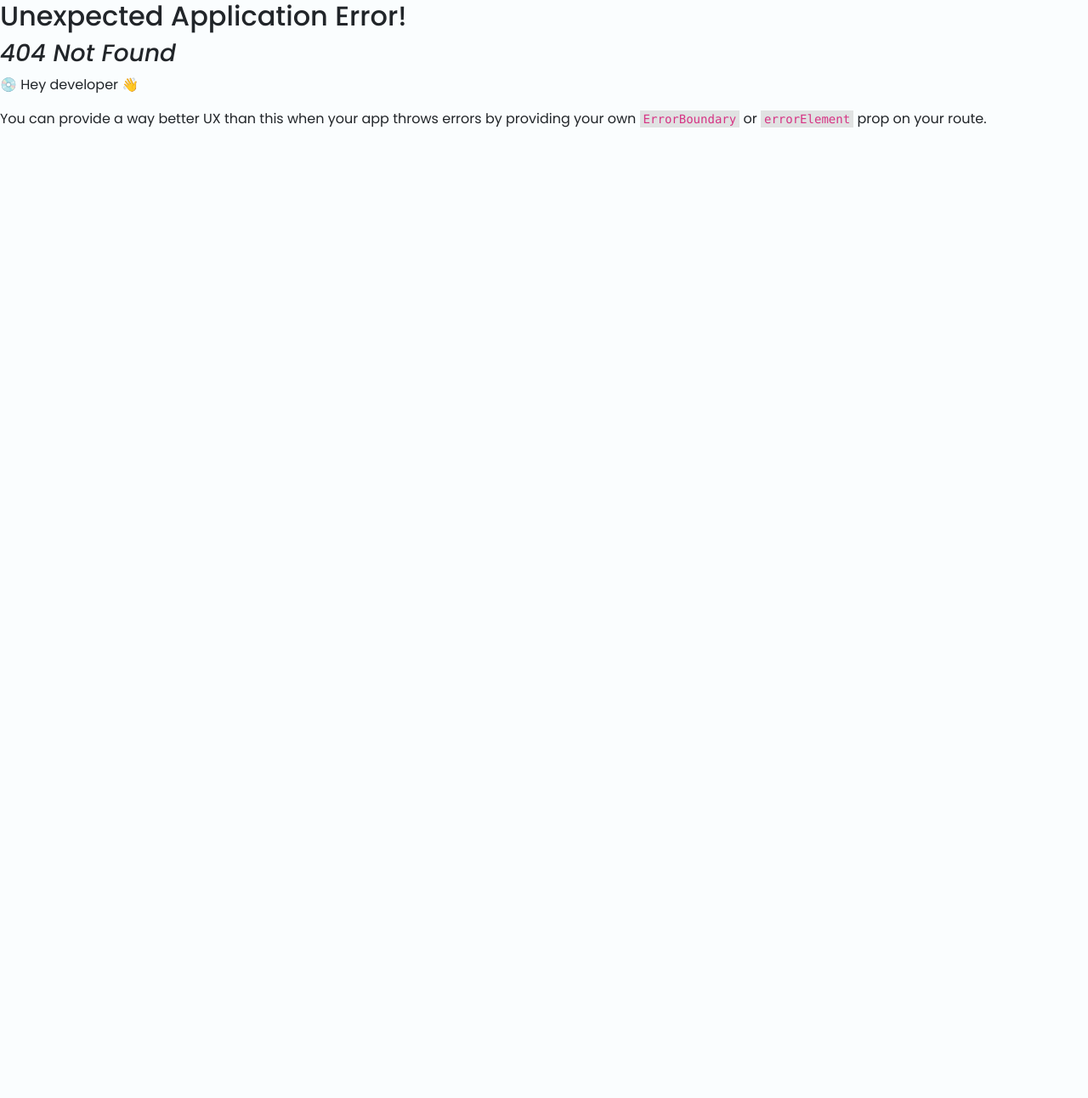
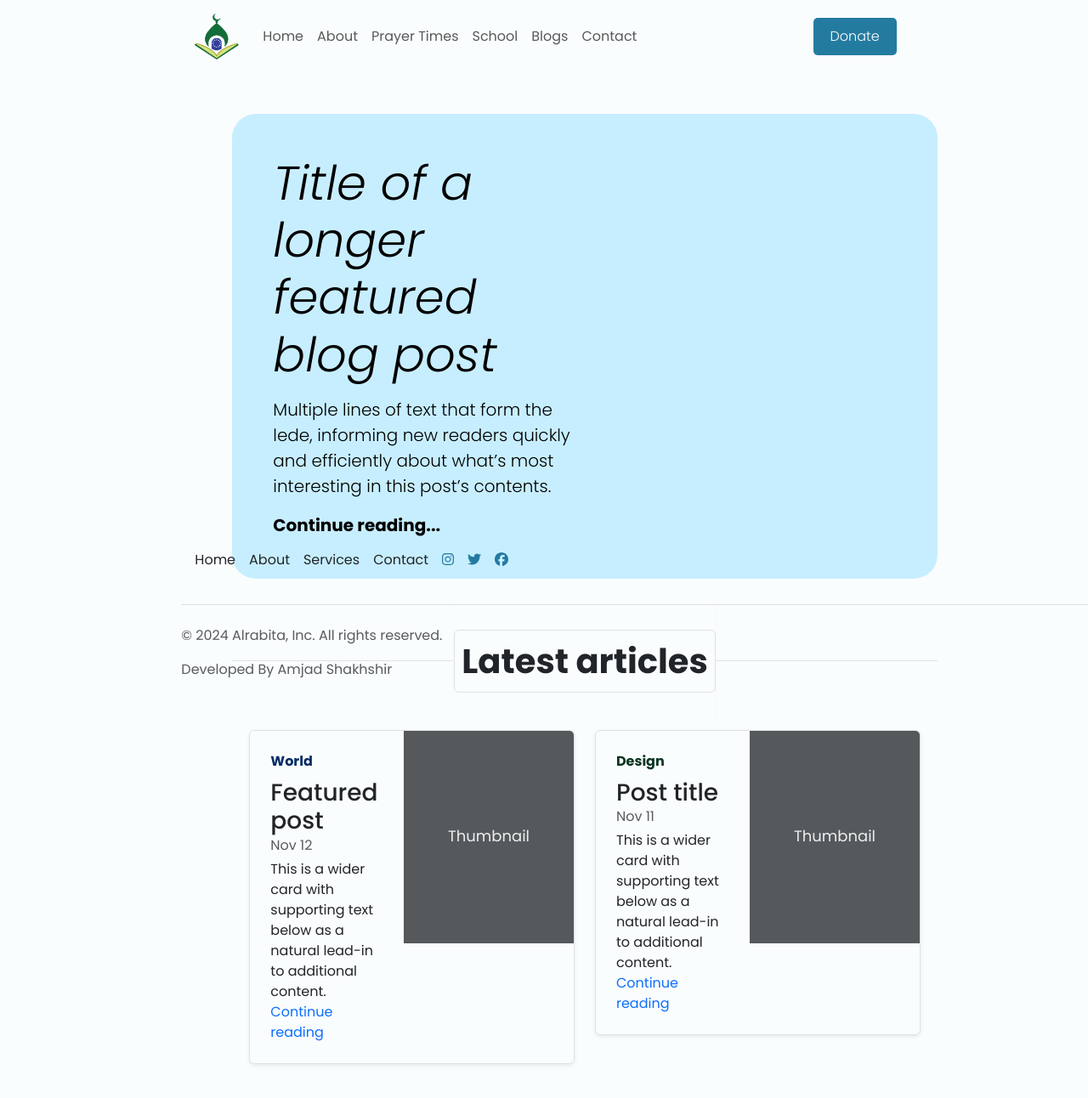
Before and after one commit to AmjadShakhshir/mosque-frontend, a React (Vite) app: page /blogs in a window 1280 px wide. Before the commit this address had no page. Shown: the top 1292 px of the page at 85% size. Before the commit the page ends 800 px from the top, so only its background shows below. Built offline with nearby package versions, Linux system fonts and the light colour scheme.

Commit message:
add new pages

```diff
--- a/src/components/Header.tsx
+++ b/src/components/Header.tsx
@@ -5,17 +5,30 @@ const Header = () => {
     <header>
       <Navbar expand="lg">
         <Container fluid>
-          <Navbar.Brand href="#">
+          <Navbar.Brand href="/">
             <img src="/assets/logo_03.png" width="60" height="60" className="d-inline-block align-top" alt="Mosque logo" />
           </Navbar.Brand>
           <Navbar.Toggle aria-controls="navbarScroll" />
           <Navbar.Collapse id="navbarScroll">
             <Nav className="me-auto my-2 my-lg-0" style={{ maxHeight: "100px" }} navbarScroll>
-              <Nav.Link href="#action1">Home</Nav.Link>
-              <Nav.Link href="#action2">Prayer Times</Nav.Link>
-              <Nav.Link href="#action2">Services</Nav.Link>
-              <Nav.Link href="#action2">About</Nav.Link>
-              <Nav.Link href="#action2">Contact</Nav.Link>
+              <Nav.Link className="nav-link" href="#action1">
+                Home
+              </Nav.Link>
+              <Nav.Link className="nav-link" href="/about">
+                About
+              </Nav.Link>
+              <Nav.Link className="nav-link" href="#action2">
+                Prayer Times
+              </Nav.Link>
+              <Nav.Link className="nav-link" href="/school">
+                School
+              </Nav.Link>
+              <Nav.Link className="nav-link" href="/blogs">
+                Blogs
+              </Nav.Link>
+              <Nav.Link className="nav-link" href="#action2">
+                Contact
+              </Nav.Link>
             </Nav>
             <Button className="header-btn">Donate</Button>
           </Navbar.Collapse>
--- a/src/index.css
+++ b/src/index.css
@@ -5,6 +5,8 @@
   --border-primary-color: #e3f1fa;
   --border-secondary-color: #ffedab;
   --white-color: #fff;
+  --blue-card: #c7eeff;
+  --gray-card: #dce4ea;
 }
 
 body {
@@ -67,6 +69,113 @@ a {
   border: 10px solid var(--border-primary-color);
   border-radius: 28px;
 }
+/* Start School */
+.school {
+  margin-top: 25px;
+}
+/* End School */
+/* Start About */
+.about-content {
+  background-color: var(--border-secondary-color);
+  border-radius: 28px;
+  padding: 20px;
+}
+/* Start Blogs */
+.blogs {
+  background-color: var(--blue-card);
+  border-radius: 28px;
+}
+.blogs-content {
+  background-color: var(--white-color);
+  border-radius: 28px;
+}
+.bd-placeholder-img {
+  font-size: 1.125rem;
+  text-anchor: middle;
+  -webkit-user-select: none;
+  -moz-user-select: none;
+  user-select: none;
+}
+
+@media (min-width: 768px) {
+  .bd-placeholder-img-lg {
+    font-size: 3.5rem;
+  }
+}
+
+.b-example-divider {
+  width: 100%;
+  height: 3rem;
+  background-color: rgba(0, 0, 0, 0.1);
+  border: solid rgba(0, 0, 0, 0.15);
+  border-width: 1px 0;
+  box-shadow: inset 0 0.5em 1.5em rgba(0, 0, 0, 0.1), inset 0 0.125em 0.5em rgba(0, 0, 0, 0.15);
+}
+
+.b-example-vr {
+  flex-shrink: 0;
+  width: 1.5rem;
+  height: 100vh;
+}
+
+.bi {
+  vertical-align: -0.125em;
+  fill: currentColor;
+}
+
+.nav-scroller {
+  position: relative;
+  z-index: 2;
+  height: 2.75rem;
+  overflow-y: hidden;
+}
+
+.nav-scroller .nav {
+  display: flex;
+  flex-wrap: nowrap;
+  padding-bottom: 1rem;
+  margin-top: -1px;
+  overflow-x: auto;
+  text-align: center;
+  white-space: nowrap;
+  -webkit-overflow-scrolling: touch;
+}
+
+.btn-bd-primary {
+  --bd-violet-bg: #712cf9;
+  --bd-violet-rgb: 112.520718, 44.062154, 249.437846;
+
+  --bs-btn-font-weight: 600;
+  --bs-btn-color: var(--bs-white);
+  --bs-btn-bg: var(--bd-violet-bg);
+  --bs-btn-border-color: var(--bd-violet-bg);
+  --bs-btn-hover-color: var(--bs-white);
+  --bs-btn-hover-bg: #6528e0;
+  --bs-btn-hover-border-color: #6528e0;
+  --bs-btn-focus-shadow-rgb: var(--bd-violet-rgb);
+  --bs-btn-active-color: var(--bs-btn-hover-color);
+  --bs-btn-active-bg: #5a23c8;
+  --bs-btn-active-border-color: #5a23c8;
+}
+
+.bd-mode-toggle {
+  z-index: 1500;
+}
+
+.bd-mode-toggle .dropdown-menu .active .bi {
+  display: block !important;
+}
+/* End Blogs */
+/* Start Footer */
 .footer-icon svg {
   color: var(--primary-color);
 }
+.footer {
+  position: fixed;
+  bottom: 0;
+  width: 100%;
+  color: white;
+  max-width: 1400px;
+  margin: 0 auto;
+}
+/* End Footer */
--- /dev/null
+++ b/src/pages/About.tsx
@@ -0,0 +1,18 @@
+const About = () => {
+  return (
+    <section className="container mt-4">
+      <h1 className="display-4 fst-italic mb-5">About US</h1>
+      <div className="about-content">
+        <h3 className="display-6 my-5">Islamic Association of Finland</h3>
+        <p className="lead">
+          The Islamic Association in Finland was established in 1986 and was registered at the beginning of 1987 as the second official Islamic religious association in Finland. The registration was made with the approval of the Ministry of Education
+          based on the Finnish Freedom of Religion Act of 1923. Every Muslim man or woman residing in Finland can join the association, regardless of their original language. Membership continues even if the resident changes his place of residence
+          unless he resigns. In 2020, the association is considered the second largest Islamic association in Finland, which includes Muslims of all ethnic and linguistic backgrounds, in addition to Muslims of Finnish origin. The majority of the
+          association&apos;s members hold Finnish citizenship. The Association is a founding member of the Finnish Islamic Council.
+        </p>
+      </div>
+    </section>
+  );
+};
+
+export default About;
--- /dev/null
+++ b/src/pages/Blogs.tsx
@@ -0,0 +1,80 @@
+const Blogs = () => {
+  return (
+    <main className="container m-5">
+      <div className="blogs p-4 p-md-5 mb-4 text-body-emphasis">
+        <div className="col-lg-6 px-0">
+          <h1 className="display-4 fst-italic">Title of a longer featured blog post</h1>
+          <p className="lead my-3">Multiple lines of text that form the lede, informing new readers quickly and efficiently about what’s most interesting in this post’s contents.</p>
+          <p className="lead mb-0">
+            <a href="#" className="text-body-emphasis fw-bold">
+              Continue reading...
+            </a>
+          </p>
+        </div>
+      </div>
+
+      <div className="d-flex mb-16 align-items-center">
+        <div className="w-100 border-bottom"></div>
+        <div className="flex-shrink-0 d-inline-block bg-light-light px-8 py-5 border border-light rounded">
+          <span className="display-3 fs-1 p-2 fw-bold border rounded">Latest articles</span>
+        </div>
+        <div className="w-100 border-bottom"></div>
+      </div>
+
+      <div className="row m-2">
+        <div className="col-md-6">
+          <div className="row g-0 border rounded overflow-hidden flex-md-row mb-4 shadow-sm h-md-250 position-relative">
+            <div className="col p-4 d-flex flex-column position-static">
+              <strong className="d-inline-block mb-2 text-primary-emphasis">World</strong>
+              <h3 className="mb-0">Featured post</h3>
+              <div className="mb-1 text-body-secondary">Nov 12</div>
+              <p className="card-text mb-auto">This is a wider card with supporting text below as a natural lead-in to additional content.</p>
+              <a href="#" className="icon-link gap-1 icon-link-hover stretched-link">
+                Continue reading
+                <svg className="bi">
+                  <use xlinkHref="#chevron-right" />
+                </svg>
+              </a>
+            </div>
+            <div className="col-auto d-none d-lg-block">
+              <svg className="bd-placeholder-img" width="200" height="250" xmlns="http://www.w3.org/2000/svg" role="img" aria-label="Placeholder: Thumbnail" preserveAspectRatio="xMidYMid slice" focusable="false">
+                <title>Placeholder</title>
+                <rect width="100%" height="100%" fill="#55595c" />
+                <text x="50%" y="50%" fill="#eceeef" dy=".3em">
+                  Thumbnail
+                </text>
+              </svg>
+            </div>
+          </div>
+        </div>
+        <div className="col-md-6">
+          <div className="row g-0 border rounded overflow-hidden flex-md-row mb-4 shadow-sm h-md-250 position-relative">
+            <div className="col p-4 d-flex flex-column position-static">
+              <strong className="d-inline-block mb-2 text-success-emphasis">Design</strong>
+              <h3 className="mb-0">Post title</h3>
+              <div className="mb-1 text-body-secondary">Nov 11</div>
+              <p className="mb-auto">This is a wider card with supporting text below as a natural lead-in to additional content.</p>
+              <a href="#" className="icon-link gap-1 icon-link-hover stretched-link">
+                Continue reading
+                <svg className="bi">
+                  <use xlinkHref="#chevron-right" />
+                </svg>
+              </a>
+            </div>
+            <div className="col-auto d-none d-lg-block">
+              <svg className="bd-placeholder-img" width="200" height="250" xmlns="http://www.w3.org/2000/svg" role="img" aria-label="Placeholder: Thumbnail" preserveAspectRatio="xMidYMid slice" focusable="false">
+                <title>Placeholder</title>
+                <rect width="100%" height="100%" fill="#55595c" />
+                <text x="50%" y="50%" fill="#eceeef" dy=".3em">
+                  Thumbnail
+                </text>
+              </svg>
+            </div>
+          </div>
+        </div>
+      </div>
+    </main>
+  );
+};
+
+export default Blogs;
--- /dev/null
+++ b/src/pages/School.tsx
@@ -0,0 +1,22 @@
+const School = () => {
+  return (
+    <article className="school">
+      <h1>School</h1>
+      <p>
+        Our school is a place where children can learn about Islam and the Arabic language. The school is open to all children, regardless of their background or religion. We have a team of qualified teachers who are dedicated to providing a
+        high-quality education to all of our students.
+      </p>
+      <p>
+        Our school is open to children of all ages, from pre-school to high school. We offer a wide range of classes, including Quran recitation, Islamic studies, and Arabic language. Our goal is to provide a well-rounded education that will help our
+        students succeed in all areas of their lives.
+      </p>
+      <p>
+        We believe that education is the key to a better future, and we are committed to providing the best possible education to all of our students. We welcome children of all backgrounds and religions, and we are dedicated to creating a safe and
+        welcoming environment for all of our students.
+      </p>
+      <p>If you are interested in enrolling your child in our school, please contact us for more information. We look forward to welcoming you and your child to our school!</p>
+    </article>
+  );
+};
+
+export default School;
```
Also changed, not shown: src/App.tsx (+10 -3 lines), .eslintrc.cjs.
